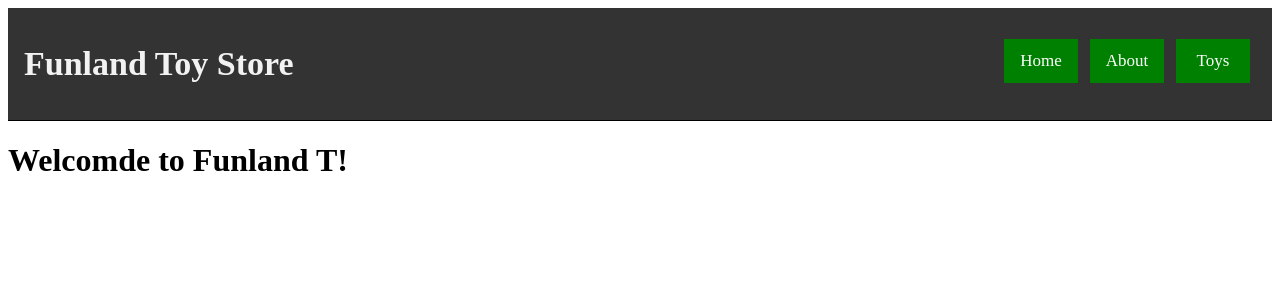
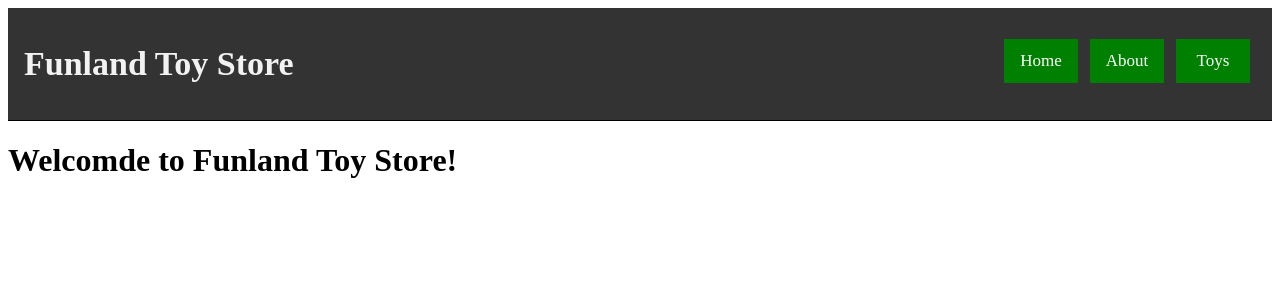
Before and after one commit to Frost254/phase-2-project, a React (Create React App) app: page / in a window 1280 px wide. Shown: the top 300 px of the page. Built offline with nearby package versions, Linux system fonts and the light colour scheme; data requests are answered from the project's data file.

Commit message:
Added Content to Home Section

```diff
--- a/src/components/Home.js
+++ b/src/components/Home.js
@@ -1,7 +1,7 @@
 import React from "react";
 
 function Home() {
-  return <h1>Welcomde to Funland T!</h1>;
+  return <h1>Welcomde to Funland Toy Store!</h1>;
 }
 
 export default Home;
```
